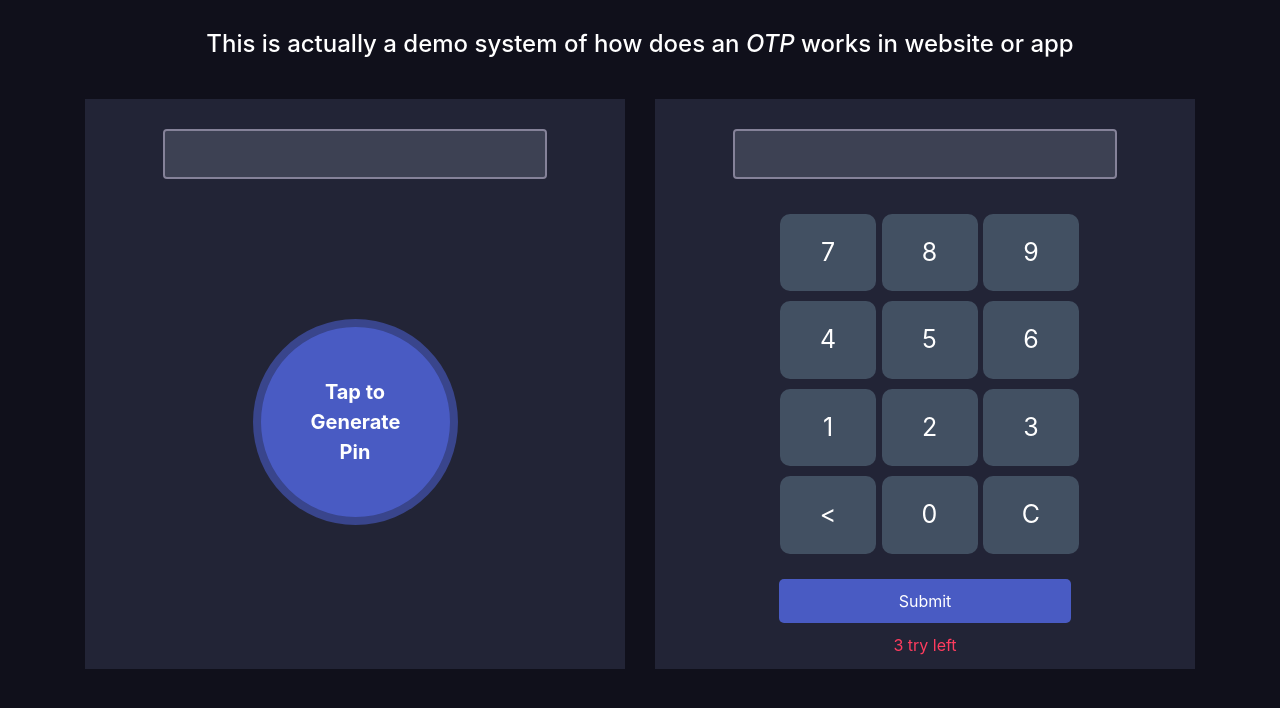
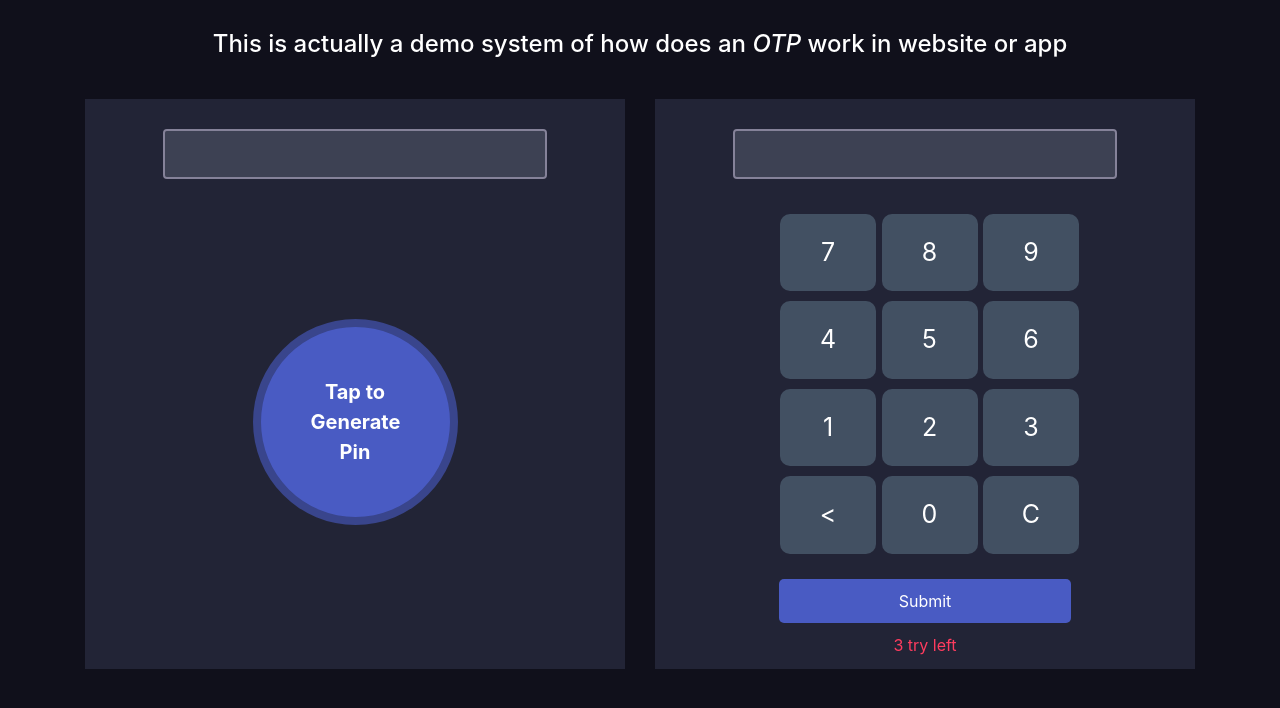
Before and after one commit to abdul-aual/OTP, a plain HTML site: page index.html in a window 1280 px wide. Drawn offline with nearby package versions, Linux system fonts and the light colour scheme.

Commit message:
Update index.html

```diff
--- a/index.html
+++ b/index.html
@@ -10,7 +10,7 @@
 <body>
     <div class="container">
         <div style="color:white; text-align: center;margin-bottom: 40px;" >
-            <h4>This is actually a demo system of how does an <i>OTP</i> works in website or app </h4>
+            <h4>This is actually a demo system of how does an <i>OTP</i> work in website or app </h4>
         </div>
         <div class="row">
             <div class="col-md-6">
```
